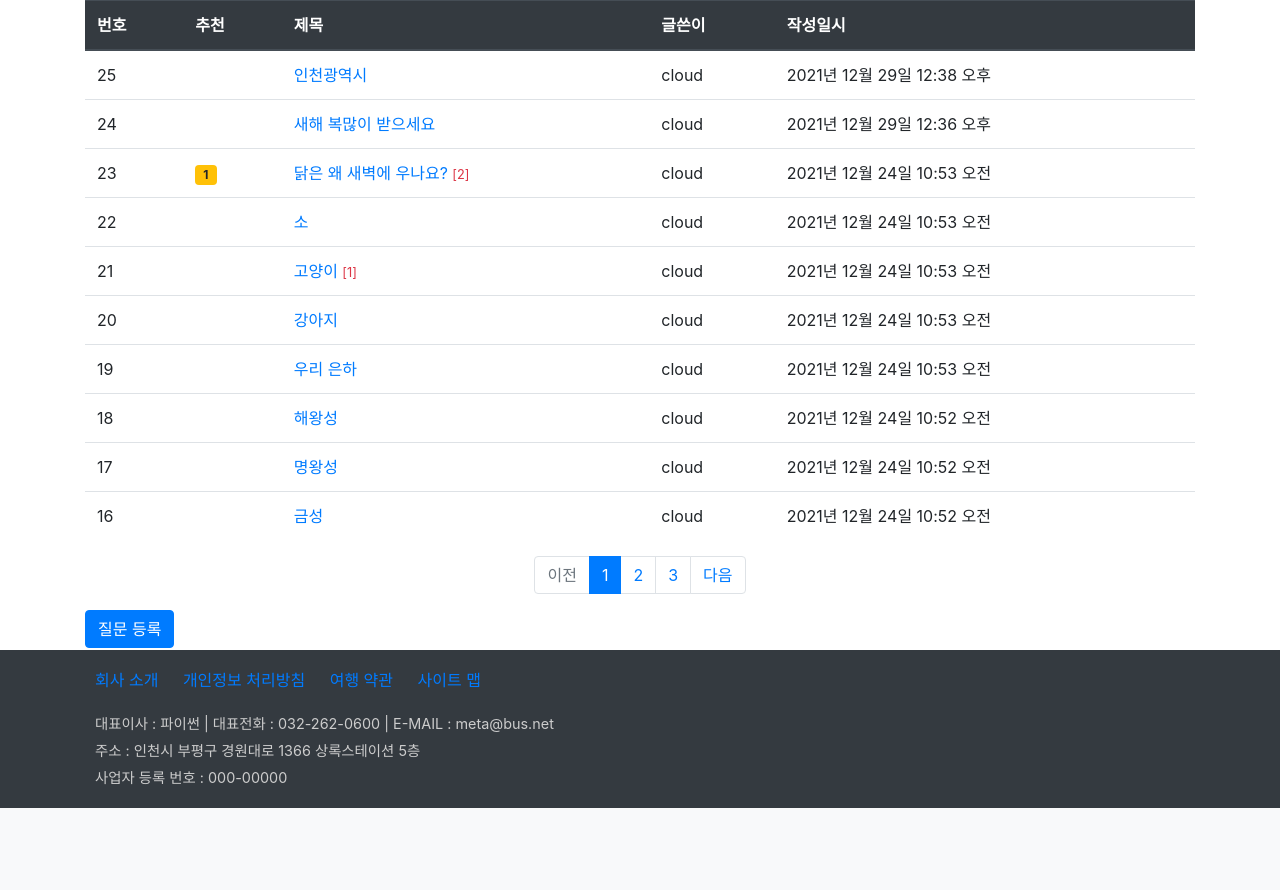
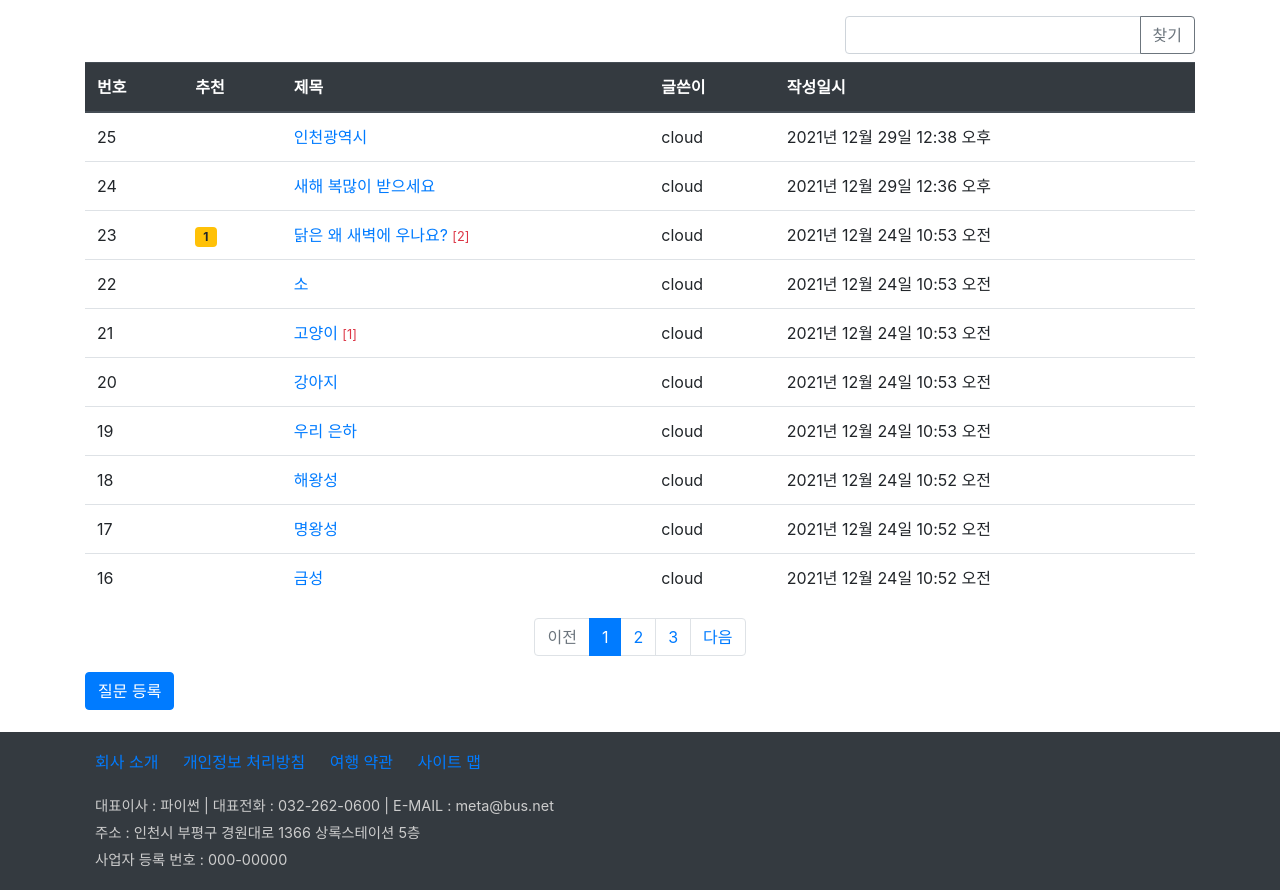
Before and after one commit to sugu2100/pyweb, a Django app: page /board/boardlist/ in a window 1280 px wide. Shown: the part 57-947 px from the top of the page. Before the commit the page ends 865 px from the top, so only its background shows below. Run offline with Django 4.2, Linux system fonts and the light colour scheme; data comes from the database, SQL or seed files in the repository; both versions use the stored data as it was after the commit; some libraries are stand-ins or nearby versions.

Commit message:
검색 기능 추가

```diff
--- a/board/views.py
+++ b/board/views.py
@@ -1,6 +1,7 @@
 from django.contrib import messages
 from django.contrib.auth.decorators import login_required
 from django.core.paginator import Paginator
+from django.db.models import Q
 from django.http import HttpResponse
 from django.shortcuts import render, redirect, get_object_or_404
 from django.utils import timezone
@@ -14,13 +15,25 @@ def index(request):
 def boardlist(request):
     #질문 목록
     #question_list = Question.objects.all()  #db 전체조회
-    question_list = Question.objects.order_by('-create_date')#작성일 내림차순
 
-    #페이지 처리
     page = request.GET.get('page', 1)  #127.0.0.1:8000/ 기본 1페이지임
+    kw = request.GET.get('kw', '')     #검색어 가져오기
+
+    # 조회
+    question_list = Question.objects.order_by('-create_date')  # 작성일 내림차순
+    if kw:
+        question_list = question_list.filter(
+            Q(subject__icontains=kw) |  # 제목 검색
+            Q(content__icontains=kw) |  # 내용 검색
+            Q(author__username__icontains=kw) |  # 질문 글쓴이
+            Q(answer__author__username__icontains=kw) |   # 답변 글쓴이
+            Q(answer__content__icontains=kw)
+        ).distinct()   #유일한 것 검색
+
     paginator = Paginator(question_list, 10) #페이지당 10개씩 설정
     page_obj = paginator.get_page(page)    #페이지 가져오기
-    return render(request, 'board/question_list.html',{'question_list':page_obj})
+    context = {'question_list':page_obj, 'page':page, 'kw':kw}
+    return render(request, 'board/question_list.html', context)
 
 def detail(request, question_id):
     # 질문/답변 상세
@@ -39,7 +52,7 @@ def question_create(request):
             question.create_date = timezone.now() #날짜 시간 저장
             question.author = request.user  #글쓴이에 세션 저장
             question.save()  #실제 저장
-            return redirect('board:index') #이동할 경로(앱 네임사용) 저장
+            return redirect('board:boardlist') #이동할 경로(앱 네임사용) 저장
     else:
         form = QuestionForm()   #form 객체 생성
     return render(request, 'board/question_form.html', {'form':form})
--- a/static/board/css/style.css
+++ b/static/board/css/style.css
@@ -1,5 +1,5 @@
 /* 본문 스타일 */
-section{height:650px;}
+section{height:700px;}
 
 /* footer 스타일 */
 footer .list-inline li{display:inline-block; margin:10px;}
--- a/templates/board/detail.html
+++ b/templates/board/detail.html
@@ -58,11 +58,16 @@
                             </span>
                             <span>
                                 -{{ comment.author }}, {{ comment.create_date }}
+                                {% if comment.modify_date %}
+                                    (수정:{{ comment.modify_date }})
+                                {% endif %}
                             </span>
                             {% if request.user == comment.author %}
                             <a href="{% url 'board:comment_modify_question' comment.id %}">수정</a>
                             <a href="#" class="delete"
                                data-uri="{% url 'board:comment_delete_question' comment.id %}">삭제</a>
+<!--                            <a onclick="return confirm('정말로 삭제하시겠습니까?')"-->
+<!--                               href="{% url 'board:comment_delete_question' comment.id %}">삭제</a>-->
                             {% endif %}
                         </div>
                         {% endfor %}
--- a/templates/board/index.html
+++ b/templates/board/index.html
@@ -3,7 +3,7 @@
 <section>
     <div class="jumbotron">
         <div class="text-center">
-            <h1>Welcome~ My Home!</h1>
+            <h1>Welcome~ Have a nice day!</h1>
         </div>
     </div>
     <div class="text-center">
--- a/templates/board/question_list.html
+++ b/templates/board/question_list.html
@@ -1,8 +1,19 @@
 {% extends 'base.html' %}
 {% load board_filter %}
 {% block content %}
-<div class="container">
+<div class="container my-3">
     <section>
+    <!--검색 입력 상자와 찾기버튼-->
+    <div class="row justify-content-end mb-2">
+        <div class="col-4 input-group">
+            <input type="text" class="kw form-control" value="{{ kw|default_if_none:'' }}">
+            <div class="input-group-append">
+                <button type="button" id="btn_search"
+                        class="btn btn-outline-secondary">찾기</button>
+            </div>
+        </div>
+    </div>
+    <!--게시판 목록 -->
     <table class="table">
         <thead class="thead-dark">
             <tr>
@@ -45,8 +56,10 @@
         <!-- 이전 페이지 -->
         {% if question_list.has_previous %}
         <li class="page-item">
-            <a class="page-link"
-               href="?page={{ question_list.previous_page_number }}">이전</a>
+<!--            <a class="page-link"-->
+<!--               href="?page={{ question_list.previous_page_number }}">이전</a>-->
+            <a class="page-link" href="#"
+               data-page="{{ question_list.previous_page_number }}">이전</a>
         </li>
         {% else %} <!-- 이전페이가 없으면(마지막이면) -->
         <li class="page-item disabled">
@@ -58,13 +71,17 @@
         {% for page_number in question_list.paginator.page_range %}
             {% if page_number == question_list.number %}
             <li class="page-item active"> <!--번호 활성화-->
-                <a class="page-link"
-                   href="?page={{ page_number }}">{{ page_number }}</a>
+<!--                <a class="page-link"-->
+<!--                   href="?page={{ page_number }}">{{ page_number }}</a>-->
+                <a class="page-link" href="#"
+                   data-page="{{ page_number }}">{{ page_number }}</a>
             </li>
             {% else %}
             <li class="page-item">
-                <a class="page-link"
-                   href="?page={{ page_number }}">{{ page_number }}</a>
+<!--                <a class="page-link"-->
+<!--                   href="?page={{ page_number }}">{{ page_number }}</a>-->
+                <a class="page-link" href="#"
+                   data-page="{{ page_number }}">{{ page_number }}</a>
             <!-- 해당 경로의 페이지-->
             </li>
             {% endif %}
@@ -73,8 +90,10 @@
         <!-- 다음 페이지 -->
         {% if question_list.has_next %}
         <li class="page-item">
-            <a class="page-link"
-               href="?page={{ question_list.next_page_number }}">다음</a>
+<!--            <a class="page-link"-->
+<!--               href="?page={{ question_list.next_page_number }}">다음</a>-->
+            <a class="page-link" href="#"
+               data-page="{{ question_list.next_page_number }}">다음</a>
         </li>
         {% else %} <!-- 다음페이가 없으면(마지막이면) -->
         <li class="page-item disabled">
@@ -85,6 +104,30 @@
     <!-- 페이징 처리 끝 -->
     <a class="btn btn-primary"
        href="{% url 'board:question_create' %}">질문 등록</a>
+    <!-- 검색 폼 만들기-->
+        <form action="" method="get" id="searchForm"> <!-- page, kw get방식으로 요청 -->
+            <input type="hidden" name="kw" id="kw">
+            <input type="hidden" name="page" id="page">
+        </form>
     </section>
 </div>
 {% endblock %}
+{% block script %}
+<script>
+    $(document).ready(function(){
+        //페이지 처리
+        $(".page-link").on('click', function(){   //페이지 번호를 클릭하면
+            $("#page").val($(this).data("page")); //해당 페이지 번호를 page 필드에 가져옴
+            $("#searchForm").submit();            //폼을 전송
+        });
+
+        //검색 처리
+        $("#btn_search").on('click', function(){
+           let text = $(".kw").val();          //검색어 값
+           $("#kw").val(text);                 //폼의 kw 필드에 설정
+           $("#page").val(1);                  //1페이지를 page 필드에 설정
+           $("#searchForm").submit();          //폼을 전송
+        });
+    });
+</script>
+{% endblock %}
```
Also changed, not shown: db.sqlite3.
